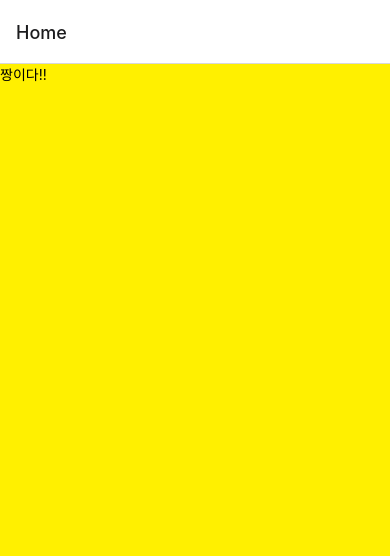
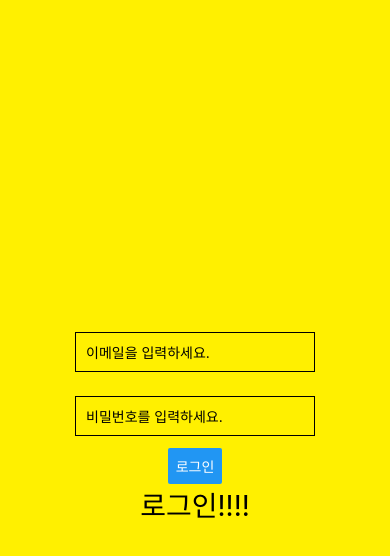
Before and after one commit to WonPage/MyongjiCamp-FrontEnd, a React Native app: screen /Login in a window 390 px wide. Before the commit this address had no page. Shown: the top 556 px of the page. Built offline with nearby package versions, Linux system fonts and the light colour scheme.

Commit message:
add Login Page

```diff
--- a/App.js
+++ b/App.js
@@ -2,13 +2,15 @@ import { NavigationContainer } from '@react-navigation/native';
 import { createNativeStackNavigator } from '@react-navigation/native-stack';
 import { StatusBar } from 'expo-status-bar';
 import Home from './screens/Home';
+import Login from './screens/Login';
 
 const Stack = createNativeStackNavigator();
 export default function App() {
   return (
       <NavigationContainer>
-        <Stack.Navigator>
-          <Stack.Screen name="Home" component={Home}/>
+        <Stack.Navigator initialRouteName='Login'>
+          <Stack.Screen name="Login" component={Login} options={{headerShown:false}} />
+          <Stack.Screen name="Home" component={Home} options={{title:'명지캠프'}} />
         </Stack.Navigator>
         <StatusBar style="auto" />
       </NavigationContainer>
--- a/screens/Home.js
+++ b/screens/Home.js
@@ -1,16 +1,24 @@
-import { StyleSheet, Text, View } from 'react-native';
-const Home = () => {
+import { StyleSheet, Text, View, Button } from 'react-native';
+import { NavigationContainer } from '@react-navigation/native';
+import { createNativeStackNavigator } from '@react-navigation/native-stack';
+
+export default function Home({navigation}) {
     return(
-            <Text style={styles.container}>짱이다!!</Text>
+      <View style={styles.container}>
+        <Text style={styles.text}>안녕하s세요!!!</Text>
+        <Button title='로그인창으로' onPress={() => navigation.navigate('Login')}/>
+      </View>
     );
 }
+
 const styles = StyleSheet.create({
     container: {
       flex: 1,
       backgroundColor: '#fff000',
       alignItems: 'center',
       justifyContent: 'center',
-    }
+    },
+    text: {
+      fontSize: 28,
+    },
 });
-
-export default Home;
--- /dev/null
+++ b/screens/Login.js
@@ -0,0 +1,43 @@
+import { StyleSheet, Text, View, TextInput, Button } from 'react-native';
+import { NavigationContainer } from '@react-navigation/native';
+import { createNativeStackNavigator } from '@react-navigation/native-stack';
+import {useState} from 'react';
+
+export default function Login({navigation}) {
+  const [email, onChangeEmail] = useState('');
+  const [password, onChangePassword] = useState('');
+  return(
+    <View style={styles.container}>
+      <TextInput
+        style={styles.input}
+        placeholder={'이메일을 입력하세요.'}
+        onChangeText={onChangeEmail}
+        value={email}/>
+      <TextInput
+        style={styles.input}
+        placeholder={'비밀번호를 입력하세요.'}
+        onChangeText={onChangePassword}
+        value={password}/>
+      <Button title='로그인' onPress={()=> navigation.navigate('Home')}/>
+      <Text style={styles.text}>로그인!!!!</Text>
+    </View>
+  );
+}
+
+const styles = StyleSheet.create({
+    container: {
+      flex: 1,
+      backgroundColor: '#fff000',
+      alignItems: 'center',
+      justifyContent: 'center',
+    },
+    text: {
+      fontSize: 28,
+    },
+    input: {
+      height: 40,
+      margin: 12,
+      borderWidth: 1,
+      padding: 10,
+    },
+});
```
